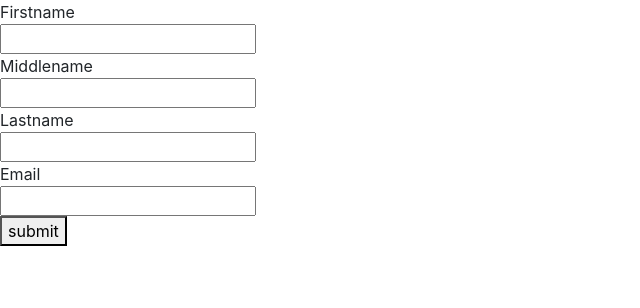
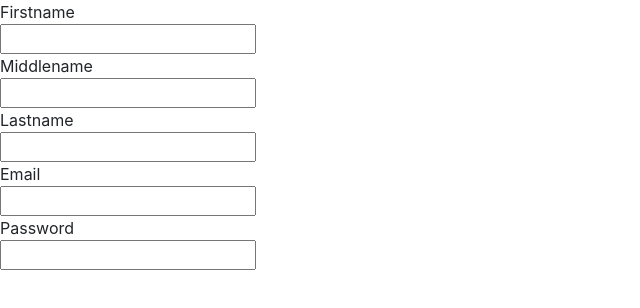
Before and after one commit to Vijayvisaharan/DOM-CLASS-TASK, a plain HTML site: page index.html in a window 1280 px wide. Shown: the whole page, without its empty margins (0-640 px from the left). Drawn offline with nearby package versions, Linux system fonts and the light colour scheme.

Commit message:
Add files via upload

```diff
--- a/index.html
+++ b/index.html
@@ -7,15 +7,7 @@
     <link rel="stylesheet" href="https://cdn.jsdelivr.net/npm/bootstrap@4.6.2/dist/css/bootstrap.min.css" integrity="sha384-xOolHFLEh07PJGoPkLv1IbcEPTNtaed2xpHsD9ESMhqIYd0nLMwNLD69Npy4HI+N" crossorigin="anonymous">
 </head>
 <body>
-    <leble for="firstname">Firstname</leble><br>
-    <input type="firstname" name="Firstname" id="firstname" required ><br>
-    <leble for="middlename">Middlename</leble><br>
-    <input type="middlename" name="Middlename" id="middlename" required><br>
-    <leble for="lastname">Lastname</leble><br>
-    <input type="lastname" name="Lastname" id="lastname" required><br>
-    <leble for="email">Email</leble><br>
-    <input type="email" name="Email" id="email" required><br>
-    <button type="submit" onclick="foo()">submit</button>
+
     <script src="script.js"></script>
 </body>
 </html>
--- a/script.js
+++ b/script.js
@@ -1,11 +1,36 @@
-function foo(){
-    var firstname=document.getElementById("firstname").value
-    console.log(firstname)
-    var middlename=document.getElementById("middlename").value
-    console.log(middlename)
-    var lastname=document.getElementById("lastname").value
-    console.log(lastname)
-        var email=document.getElementById("email").value
-        console.log(email)
+function lable_create(tagname,attrname,attrvalue,content){
+    var ele=document.createElement(tagname);
+    ele.setAttribute(attrname,attrvalue);
+    ele.innerHTML=content;
+    return ele;
+}
+function break_create(){
+    var ele=document.createElement("br")
+    return ele;
+}
 
+function input_create(tagname,attr1name,attr1value,attr2name,attr2value){
+    var element=document.createElement(tagname);
+    element.setAttribute(attr1name,attr1value)
+    element.setAttribute(attr2name,attr2value);
+    return element;
 }
+
+var firstname=lable_create("lable","for"," firstname"," Firstname")
+var  firstname_break=break_create();
+
+var  firstname_input=input_create("input","type"," firstname","id"," firstname")
+
+var middlename=lable_create("lable","for"," middlename","Middlename")
+var  middlename_break=break_create();
+var  middlename_input=input_create("input","type"," middlename","id"," middlename")
+var lastname=lable_create("lable","for"," lastname","Lastname")
+var  lastname_break=break_create();
+var  lastname_input=input_create("input","type"," lastname","id"," lastname")
+var email=lable_create("lable","for","email","Email")
+var email_break=break_create();
+var email_input=input_create("input","type","email","id","email")
+var password=lable_create("lable","for","password","Password")
+var password_break=break_create();
+var password_input=input_create("input","type","epassword","id","password")
+document.body.append(firstname,firstname_break,firstname_input,break_create(),middlename,middlename_break,middlename_input,break_create(),lastname,lastname_break,lastname_input,break_create(),email,email_break,email_input,break_create(),password,password_break,password_input)
```
